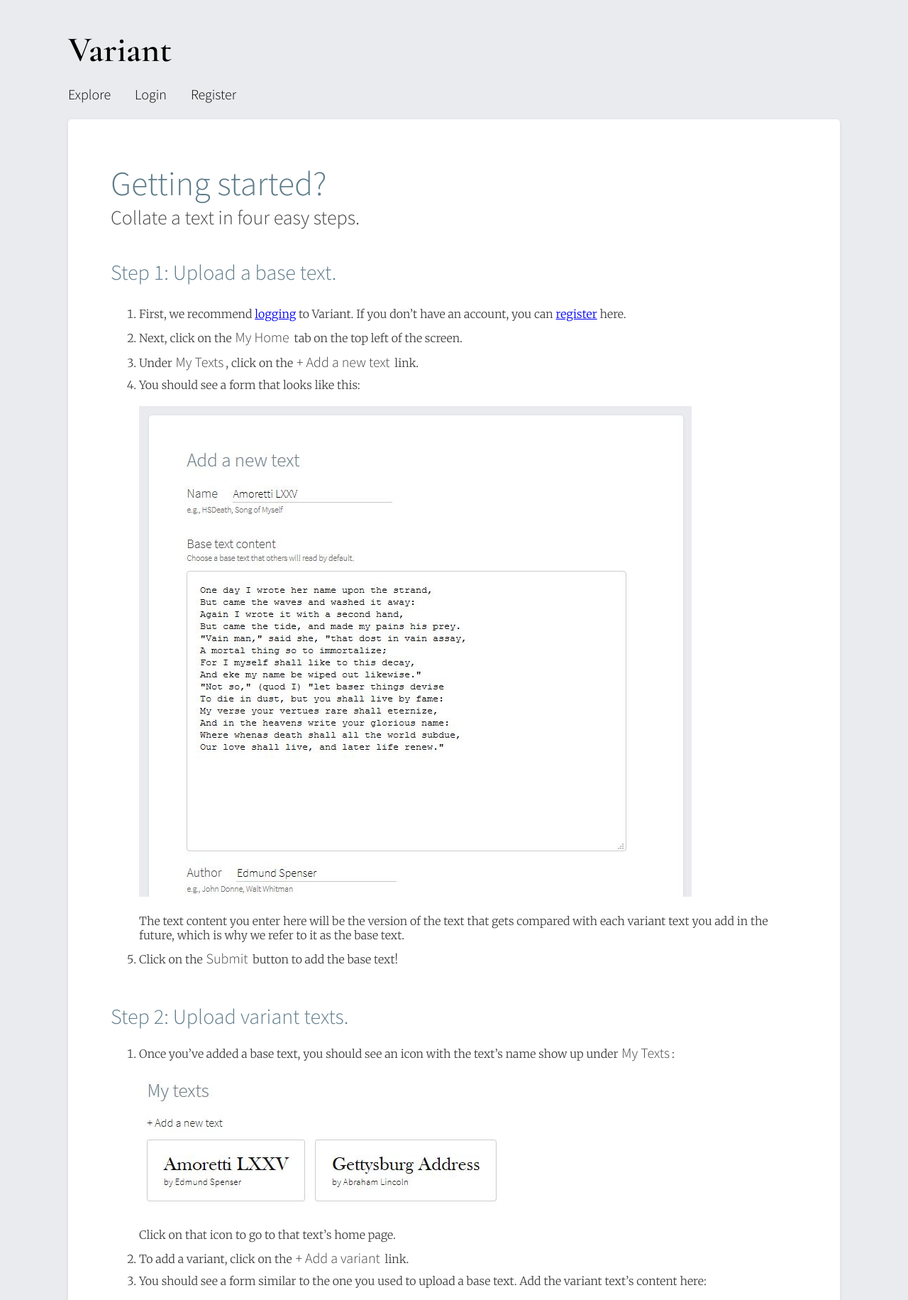
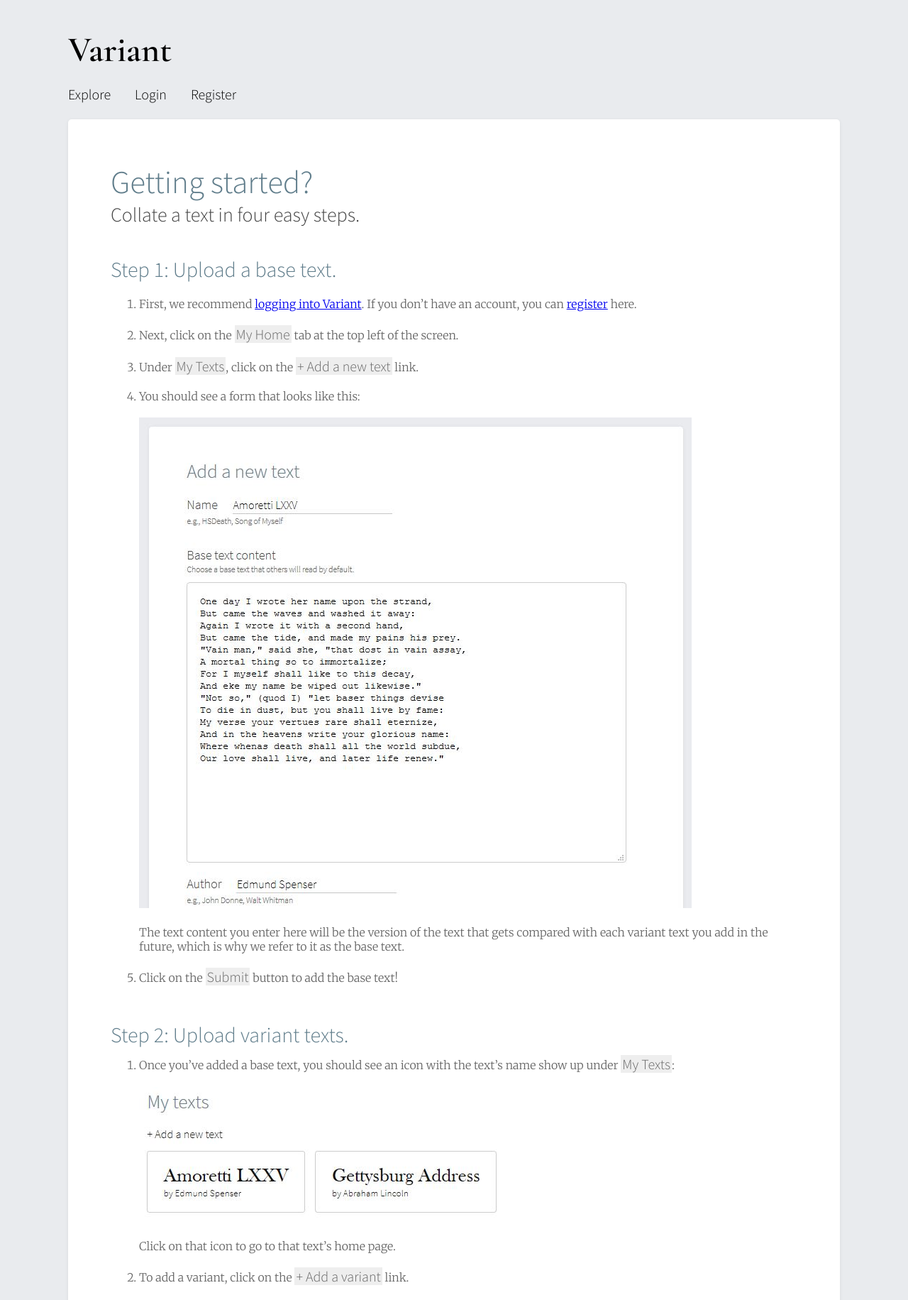
Before and after one commit to brianhie/variant.ms, a Django app: page /variant/doc/ in a window 1280 px wide. Shown: the top 1831 px of the page at 71% size. Run offline with Django 3.2, Linux system fonts and the light colour scheme.

Commit message:
UI tweaks

```diff
--- a/variant_app/static/variant_app/base.css
+++ b/variant_app/static/variant_app/base.css
@@ -287,17 +287,18 @@ a {
 
 .doc_text {
     font-size: 16px;
-    color: #404040;
+    color: #666;
     margin: 0px 0px 40px 0px;
 }
 
 .doc_text li {
-    margin: 10px 0;
+    margin: 0px 0px 20px 0px;
 }
 
 .doc_inline {
     font-size: 20px;
-    padding: 0px 3px 0px 1px;
+    padding: 0px 2px 0px 2px;
+    background-color: #eee;
 }
 
 .base_text {
--- a/variant_app/templates/variant_app/guide.html
+++ b/variant_app/templates/variant_app/guide.html
@@ -6,7 +6,7 @@
 
 <div class="container tile">
 
-  <p class="subtitle sans_font" style="font-size: 48px; margin-top: 10px; padding: 0px;">
+  <p class="subtitle sans_font" style="font-size: 45px; margin-top: 10px; padding: 0px;">
     Getting started?
   </p>
   <p class="subtitle sans_font" style="font-size: 28px; margin: 0px 0px 20px 0px; color: #444;">
@@ -18,13 +18,13 @@
   </p>
   <ol class="text_font doc_text">
     <li>
-      First, we recommend <a href="{% url 'auth_login' %}">logging</a> to Variant.
+      First, we recommend <a href="{% url 'auth_login' %}">logging into Variant</a>.
       If you don&rsquo;t have an account, you can <a href="{% url 'registration_register' %}">register</a>
       here.
     </li>
     <li>
       Next, click on the <span class="sans_font doc_inline">My Home</span>
-      tab on the top left of the screen.
+      tab at the top left of the screen.
     </li>
     <li>
     Under <span class="sans_font doc_inline">My Texts</span>, click on
--- a/variant_app/templates/variant_app/user_dashboard.html
+++ b/variant_app/templates/variant_app/user_dashboard.html
@@ -60,12 +60,10 @@
     {% endfor %}
   </ul>
   {% else %}
-  <p class="sans_font" style="font-size: 20px; margin: 0px; color: #999;">
-    <i>
+  <p class="sans_font" style="font-size: 18px; margin: 0px; color: #999;">
       Doesn&rsquo;t look like you have anything here. <br/>
       Follow our <a target="_blank" href="{% url 'variant_app:doc' %}">step-by-step guide</a>
       to get started!
-    </i>
   </p>
   {% endif %}
 
```
